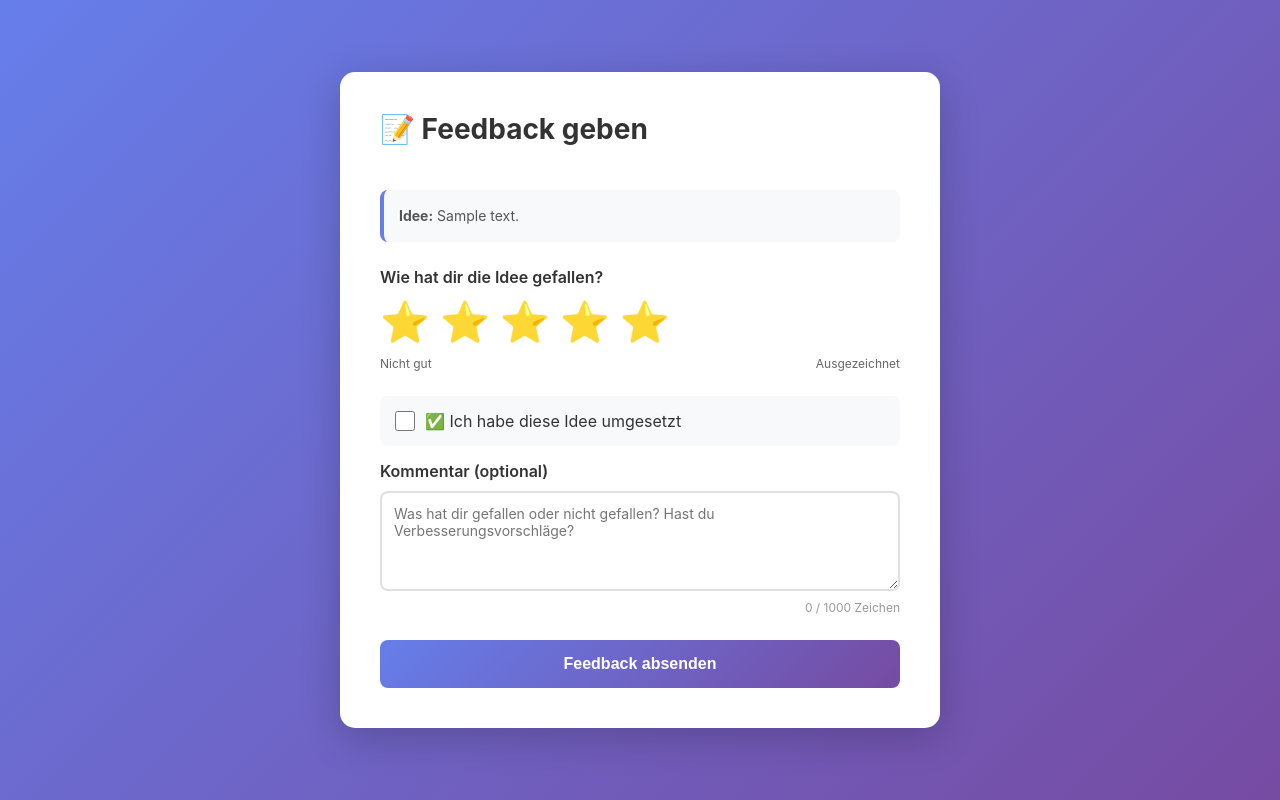
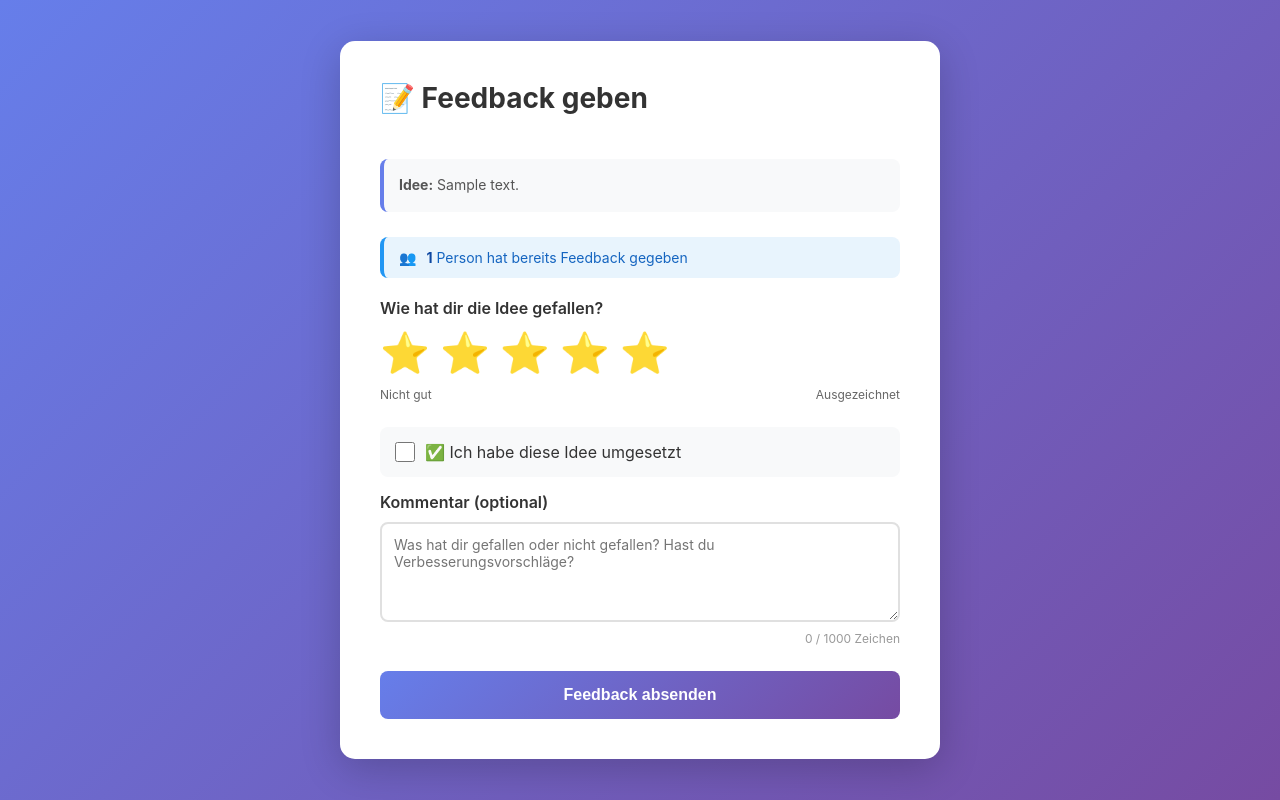
Before and after one commit to FlorianMayr1208/AI_foto_ideas, a Flask app: template templates/feedback.html in a window 1280 px wide. Run offline with Flask 3, Linux system fonts and the light colour scheme; the template is opened without the code that fills it: most values are stand-ins (such as "Sample title", 1, 10 or a date in 2020).

Commit message:
Enable multiple feedbacks per idea
Major changes:
- Changed JSON structure from single 'feedback' object to 'feedbacks' array
- Multiple people can now give feedback on the same idea
- System calculates and displays average ratings
- Shows feedback count to users ("3 people have given feedback")
- GPT analyzes all feedbacks when generating new ideas

Features:
- 👥 Collective intelligence - aggregate insights from multiple people
- 📊 Average rating calculation displayed in real-time
- 💭 Each feedback includes rating, comment, implemented status, timestamp
- 🔒 Anonymized IP tracking (MD5 hash) to prevent spam
- 📈 Feedback stats shown before submitting (e.g., "⭐ 4.3/5 from 3 people")
- ✅ Success message shows updated stats after submission

Technical improvements:
- Backward compatible with old single-feedback format
- GPT prompt includes aggregate stats (avg ratings, implementation count)
- Removed "already submitted" check - everyone can contribute
- Removed unused feedback_already_submitted.html template

Changes per file:
- main.py: Updated save_challenge() and GPT integration for feedbacks array
- feedback_api.py: Append to feedbacks array, calculate avg ratings, track count
- templates/feedback.html: Display feedback stats, update success message dynamically
- readme.md: Document multiple feedback feature

Example feedback JSON:
{
  "id": "photo_2025-11-06_abc123",
  "date": "2025-11-06",
  "challenge": "...",
  "feedbacks": [
    {"rating": 5, "comment": "Great!", "implemented": true, "submitted_at": "...", "ip_hash": "a1b2c3d4"},
    {"rating": 4, "comment": "Good idea", "implemented": false, "submitted_at": "...", "ip_hash": "e5f6g7h8"}
  ]
}

```diff
--- a/feedback_api.py
+++ b/feedback_api.py
@@ -117,8 +117,11 @@ def feedback_form(idea_id, signature):
     except (IndexError, ValueError):
         abort(400, "Ungültige Ideen-ID.")
 
-    # Load idea details to show preview
+    # Load idea details to show preview and feedback count
     idea_preview = None
+    feedback_count = 0
+    avg_rating = None
+
     try:
         with open(FILE_MAP[category], 'r', encoding='utf-8') as f:
             ideas = json.load(f)
@@ -128,11 +131,15 @@ def feedback_form(idea_id, signature):
                     challenge_text = idea.get('challenge', '')
                     idea_preview = challenge_text[:150] + '...' if len(challenge_text) > 150 else challenge_text
 
-                    # Check if already submitted
-                    if idea.get('feedback') and idea['feedback'].get('rating'):
-                        return render_template('feedback_already_submitted.html',
-                                             category=category,
-                                             idea_preview=idea_preview)
+                    # Count existing feedbacks
+                    feedbacks = idea.get('feedbacks', [])
+                    if isinstance(feedbacks, list):
+                        feedback_count = len(feedbacks)
+                        # Calculate average rating
+                        ratings = [f['rating'] for f in feedbacks if f.get('rating')]
+                        if ratings:
+                            avg_rating = sum(ratings) / len(ratings)
+
                     break
     except (FileNotFoundError, json.JSONDecodeError):
         pass
@@ -141,7 +148,9 @@ def feedback_form(idea_id, signature):
                           idea_id=idea_id,
                           signature=signature,
                           category=category,
-                          idea_preview=idea_preview)
+                          idea_preview=idea_preview,
+                          feedback_count=feedback_count,
+                          avg_rating=avg_rating)
 
 
 @app.route('/api/feedback', methods=['POST'])
@@ -188,6 +197,11 @@ def submit_feedback():
         if not filepath.exists():
             return jsonify({'error': 'Datei nicht gefunden.'}), 404
 
+        # Get user IP for tracking (optional)
+        user_ip = request.headers.get('CF-Connecting-IP') or \
+                  request.headers.get('X-Forwarded-For', '').split(',')[0] or \
+                  request.remote_addr
+
         # Read, update, and write atomically
         try:
             with open(filepath, 'r+', encoding='utf-8') as f:
@@ -196,20 +210,25 @@ def submit_feedback():
                 idea_found = False
                 for idea in ideas:
                     if idea.get('id') == idea_id:
-                        # Check if feedback already exists
-                        if idea.get('feedback') and idea['feedback'].get('rating'):
-                            return jsonify({
-                                'error': 'Feedback wurde bereits abgegeben.'
-                            }), 409
+                        # Ensure feedbacks array exists (for backward compatibility)
+                        if 'feedbacks' not in idea:
+                            idea['feedbacks'] = []
 
-                        # Add feedback
-                        idea['feedback'] = {
+                        # Append new feedback to array
+                        new_feedback = {
                             'rating': rating,
                             'comment': comment,
                             'implemented': implemented,
-                            'submitted_at': datetime.now().isoformat()
+                            'submitted_at': datetime.now().isoformat(),
+                            'ip_hash': hashlib.md5(user_ip.encode()).hexdigest()[:8]  # Anonymized IP
                         }
+                        idea['feedbacks'].append(new_feedback)
                         idea_found = True
+
+                        # Calculate new stats for response
+                        feedback_count = len(idea['feedbacks'])
+                        avg_rating = sum(f['rating'] for f in idea['feedbacks']) / feedback_count
+
                         break
 
                 if not idea_found:
@@ -222,7 +241,9 @@ def submit_feedback():
 
             return jsonify({
                 'status': 'success',
-                'message': 'Feedback erfolgreich gespeichert!'
+                'message': 'Feedback erfolgreich gespeichert!',
+                'feedback_count': feedback_count,
+                'avg_rating': round(avg_rating, 1)
             })
 
         except json.JSONDecodeError:
--- a/templates/feedback.html
+++ b/templates/feedback.html
@@ -58,6 +58,23 @@
             color: #555;
             font-size: 14px;
             line-height: 1.6;
+        }
+
+        .feedback-stats {
+            background: #e8f4fd;
+            padding: 12px 15px;
+            border-radius: 8px;
+            margin-bottom: 20px;
+            border-left: 4px solid #2196f3;
+            color: #1565c0;
+            font-size: 14px;
+            display: flex;
+            align-items: center;
+            gap: 10px;
+        }
+
+        .feedback-stats strong {
+            color: #0d47a1;
         }
 
         .form-group {
@@ -257,6 +274,18 @@
         </div>
         {% endif %}
 
+        {% if feedback_count > 0 %}
+        <div class="feedback-stats">
+            <span>👥</span>
+            <span>
+                <strong>{{ feedback_count }}</strong> {{ 'Person hat' if feedback_count == 1 else 'Personen haben' }} bereits Feedback gegeben
+                {% if avg_rating %}
+                    (⭐ Durchschnitt: <strong>{{ "%.1f"|format(avg_rating) }}/5</strong>)
+                {% endif %}
+            </span>
+        </div>
+        {% endif %}
+
         <div class="error-message" id="error-message"></div>
 
         <div id="form">
@@ -303,7 +332,7 @@
 
         <div class="success" id="success">
             <h2>✅ Vielen Dank!</h2>
-            <p>Dein Feedback wurde erfolgreich gespeichert und hilft uns, bessere Ideen zu erstellen.</p>
+            <p id="success-text">Dein Feedback wurde erfolgreich gespeichert und hilft uns, bessere Ideen zu erstellen.</p>
         </div>
     </div>
 
@@ -391,7 +420,14 @@
                 if (response.ok) {
                     document.getElementById('form').style.display = 'none';
                     loading.style.display = 'none';
-                    document.getElementById('success').style.display = 'block';
+
+                    // Update success message with stats
+                    const successDiv = document.getElementById('success');
+                    const successText = document.getElementById('success-text');
+                    if (result.feedback_count && result.avg_rating) {
+                        successText.textContent = `Dein Feedback wurde erfolgreich gespeichert! Insgesamt haben jetzt ${result.feedback_count} Person(en) Feedback gegeben (⭐ Durchschnitt: ${result.avg_rating}/5).`;
+                    }
+                    successDiv.style.display = 'block';
                 } else {
                     throw new Error(result.error || 'Ein Fehler ist aufgetreten');
                 }
```
Also changed, not shown: main.py (+33 -17 lines), readme.md.
